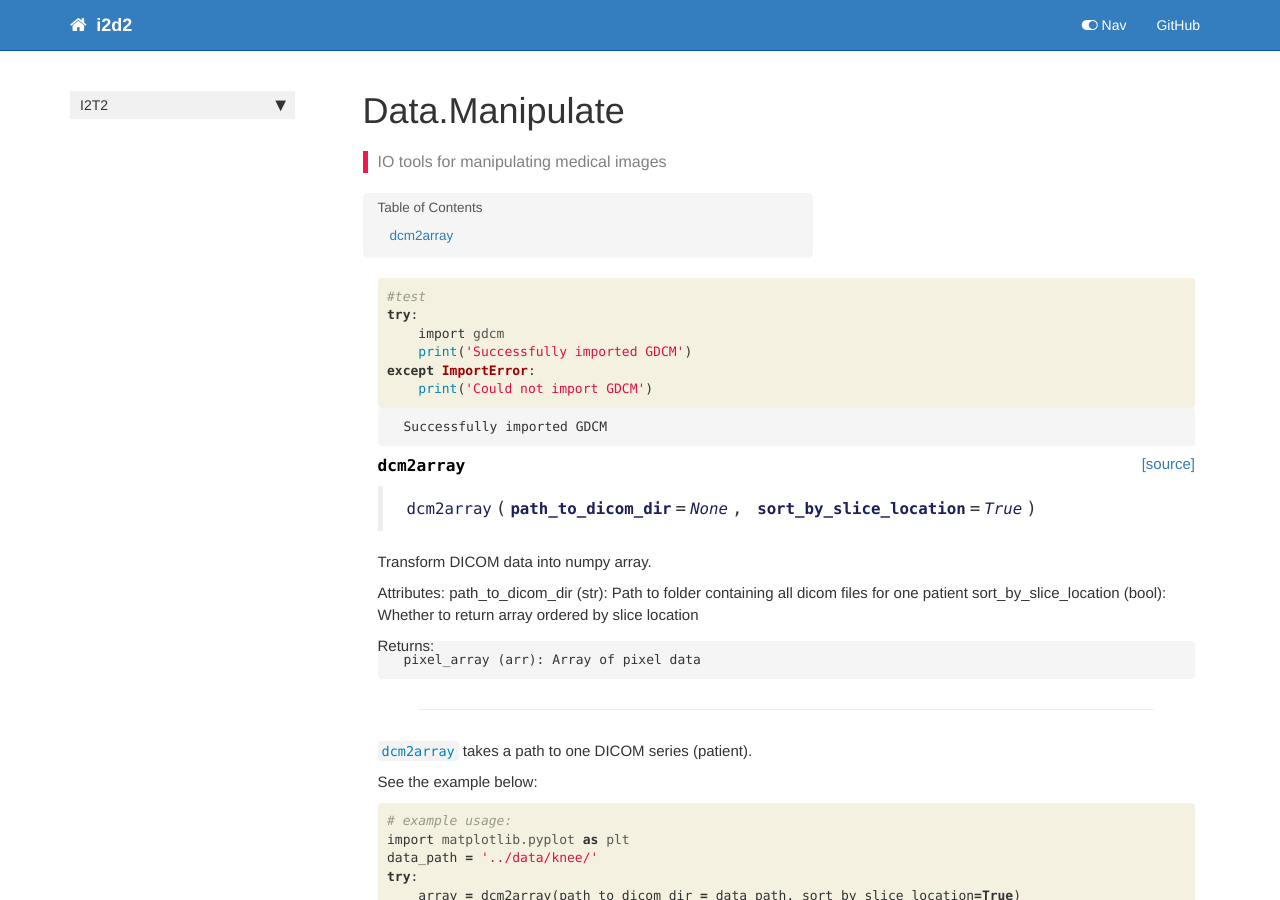
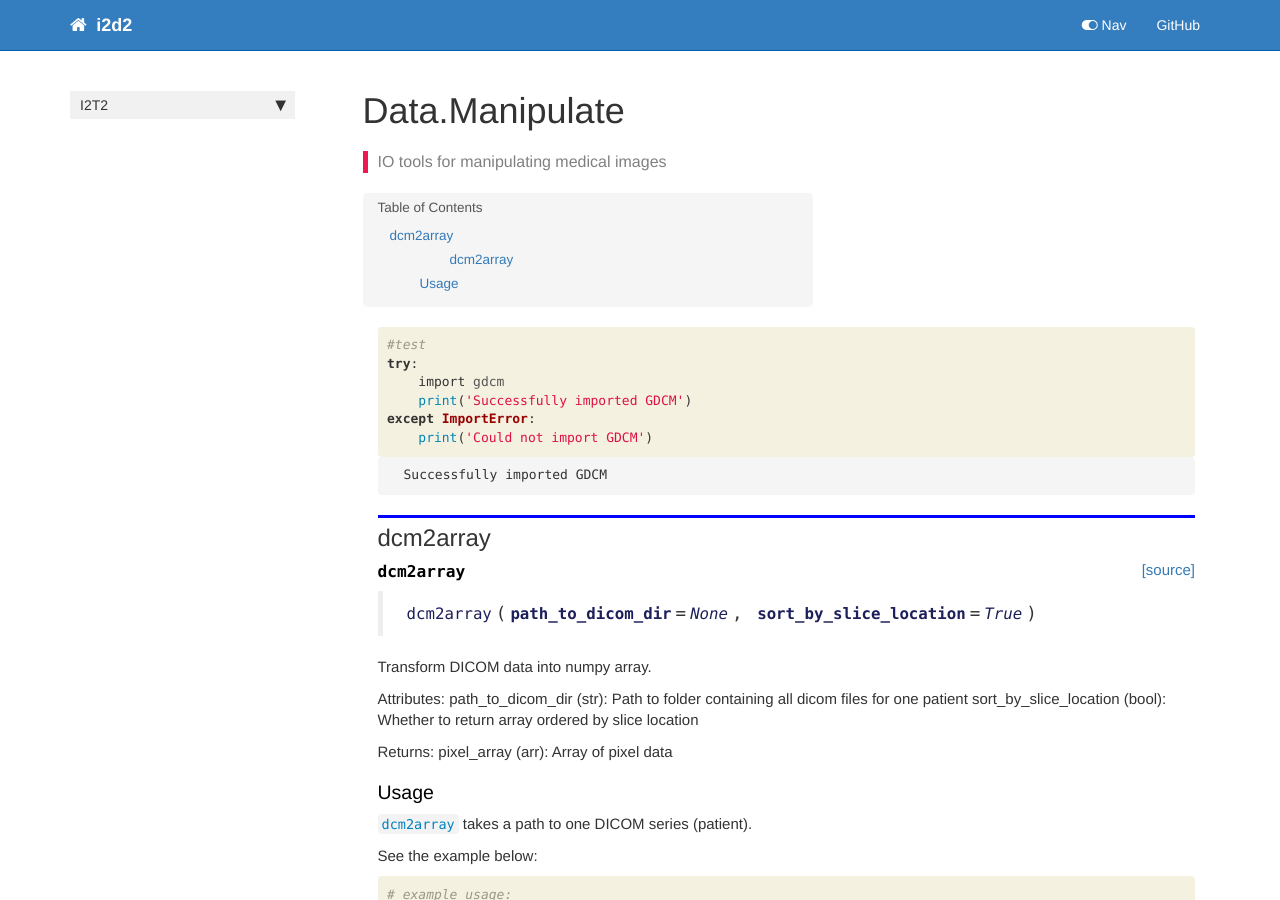
Before and after one commit to UCSF-intelligent-imaging/I2T2, a Jekyll site: the page built from docs/data.manipulate.html, in a window 1280 px wide and 900 px high. Built offline with Jekyll 4.4.1, drawn with Linux system fonts in a browser that asks for light colours; nearby versions of some CDN libraries; comment, search, counter and statistics services are not loaded.

Commit message:
docstring trials

```diff
--- a/docs/data.manipulate.html
+++ b/docs/data.manipulate.html
@@ -70,6 +70,12 @@ description: "IO tools for manipulating medical images"
 </div>
     {% endraw %}
 
+<div class="cell border-box-sizing text_cell rendered"><div class="inner_cell">
+<div class="text_cell_render border-box-sizing rendered_html">
+<h2 id="dcm2array">dcm2array<a class="anchor-link" href="#dcm2array"> </a></h2>
+</div>
+</div>
+</div>
     {% raw %}
 
 <div class="cell border-box-sizing code_cell rendered">
@@ -94,11 +100,8 @@ description: "IO tools for manipulating medical images"
 <p>Attributes:
     path_to_dicom_dir (str): Path to folder containing all dicom files for one patient
     sort_by_slice_location (bool): Whether to return array ordered by slice location</p>
-<p>Returns:</p>
-
-<pre><code>pixel_array (arr): Array of pixel data
-</code></pre>
-<hr>
+<p>Returns:
+    pixel_array (arr): Array of pixel data</p>
 
 </div>
 
@@ -110,6 +113,12 @@ description: "IO tools for manipulating medical images"
 </div>
     {% endraw %}
 
+<div class="cell border-box-sizing text_cell rendered"><div class="inner_cell">
+<div class="text_cell_render border-box-sizing rendered_html">
+<h3 id="Usage">Usage<a class="anchor-link" href="#Usage"> </a></h3>
+</div>
+</div>
+</div>
 <div class="cell border-box-sizing text_cell rendered"><div class="inner_cell">
 <div class="text_cell_render border-box-sizing rendered_html">
 <p><a href="/I2T2/data.manipulate#dcm2array"><code>dcm2array</code></a> takes a path to one DICOM series (patient).</p>
```
Also changed, not shown: 2 other files.
